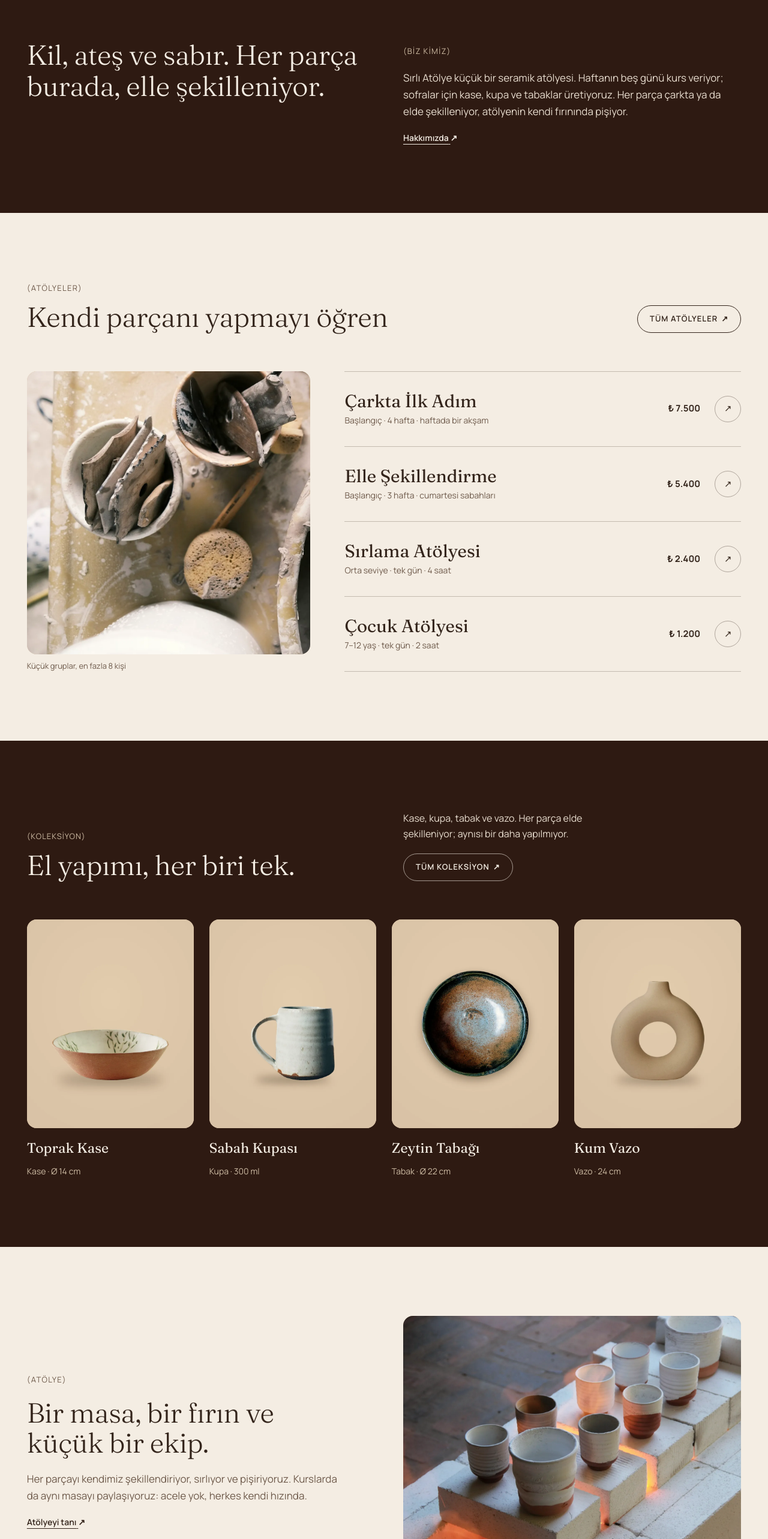
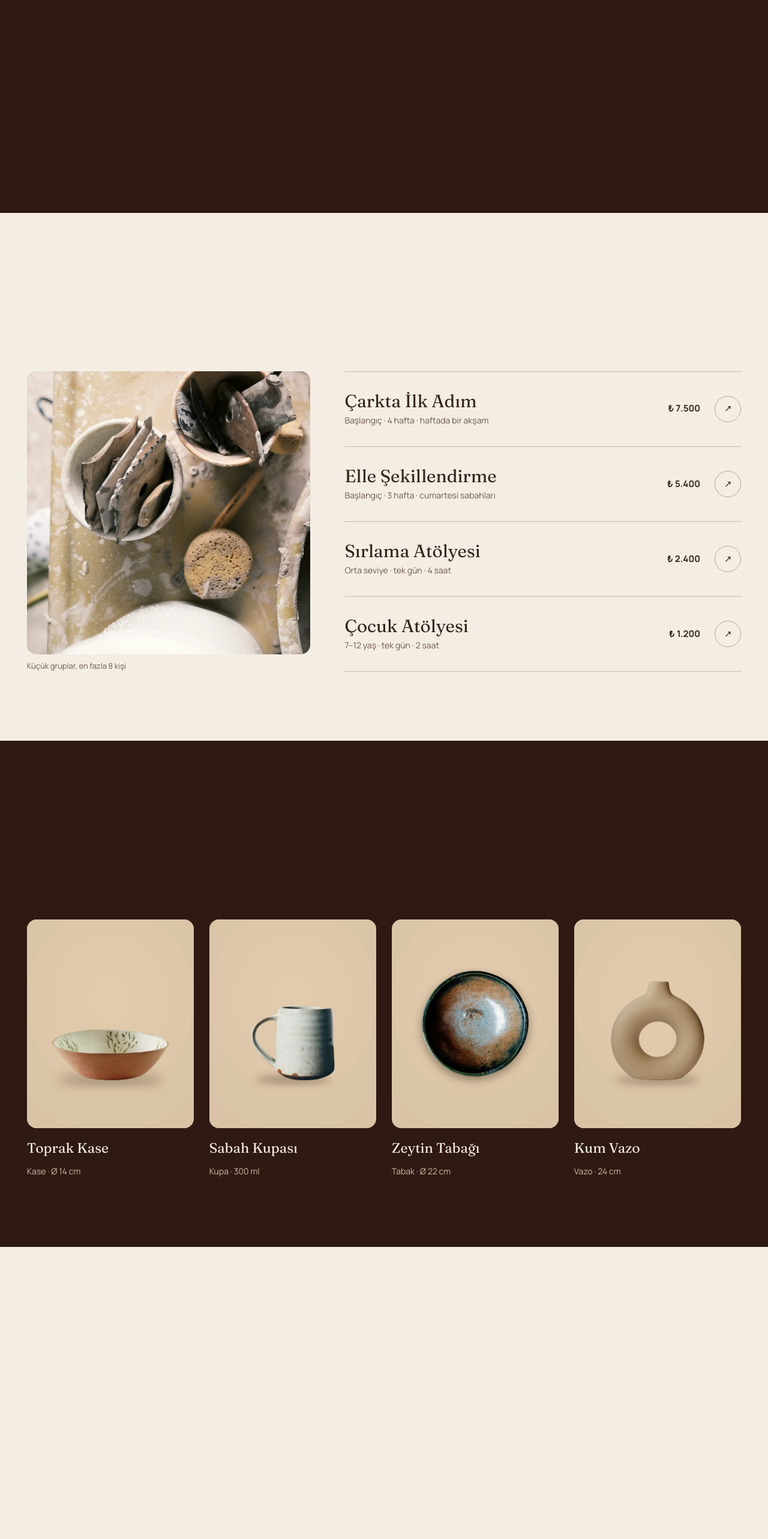
Before and after one commit to sevvalsaygat/mysterious-workshop, a Next.js app: page / in a window 1280 px wide. Shown: the part 1003-3569 px from the top of the page at 60% size. Built offline with nearby package versions, Linux system fonts and the light colour scheme.

Commit message:
feat: add scroll reveal animations

```diff
--- a/app/globals.css
+++ b/app/globals.css
@@ -85,6 +85,15 @@
   }
 }
 
+/* Rises in as it scrolls into view; without browser support it simply shows */
+@utility reveal {
+  @supports (animation-timeline: view()) {
+    animation: rise linear both;
+    animation-timeline: view();
+    animation-range: entry 10% entry 45%;
+  }
+}
+
 /* Link underline that grows from left to right; stays full on the current page */
 @utility link-underline {
   background: linear-gradient(currentColor, currentColor) 0 100% / 0 1px
--- a/containers/Home/Closing/index.tsx
+++ b/containers/Home/Closing/index.tsx
@@ -10,7 +10,7 @@ const Closing: React.FC = () => {
           <span>Küçük gruplar · {SITE.address.district}</span>
         </div>
 
-        <h2 className="font-serif text-[clamp(60px,12.5vw,190px)] leading-[0.95] font-light tracking-[-0.035em]">
+        <h2 className="reveal font-serif text-[clamp(60px,12.5vw,190px)] leading-[0.95] font-light tracking-[-0.035em]">
           <span className="block">Kendi kaseni</span>
           <span className="flex flex-wrap items-center justify-end gap-x-[0.18em]">
             <span
--- a/containers/Home/Collection/index.tsx
+++ b/containers/Home/Collection/index.tsx
@@ -8,7 +8,7 @@ const Collection: React.FC = () => {
   return (
     <section className="bg-espresso text-cream">
       <div className="mx-auto flex max-w-page flex-col gap-[clamp(40px,5vw,72px)] px-gutter py-[clamp(72px,9vw,128px)]">
-        <div className="grid grid-cols-[repeat(auto-fit,minmax(min(100%,420px),1fr))] items-end gap-x-16 gap-y-6">
+        <div className="grid reveal grid-cols-[repeat(auto-fit,minmax(min(100%,420px),1fr))] items-end gap-x-16 gap-y-6">
           <div className="flex flex-col gap-3.5">
             <span className="text-[13px] tracking-[0.08em] text-muted-light uppercase">
               (Koleksiyon)
--- a/containers/Home/Intro/index.tsx
+++ b/containers/Home/Intro/index.tsx
@@ -4,11 +4,11 @@ const Intro: React.FC = () => {
   return (
     <section className="bg-espresso text-cream">
       <div className="mx-auto grid max-w-page grid-cols-[repeat(auto-fit,minmax(min(100%,420px),1fr))] items-start gap-x-16 gap-y-8 px-gutter py-[clamp(72px,9vw,128px)]">
-        <h2 className="font-serif text-[clamp(32px,3.6vw,52px)] leading-[1.12] font-light tracking-[-0.01em]">
+        <h2 className="reveal font-serif text-[clamp(32px,3.6vw,52px)] leading-[1.12] font-light tracking-[-0.01em]">
           Kil, ateş ve sabır. Her parça burada, elle şekilleniyor.
         </h2>
 
-        <div className="flex flex-col gap-5 pt-2.5">
+        <div className="flex reveal flex-col gap-5 pt-2.5">
           <span className="text-[13px] tracking-widest text-muted-light uppercase">
             (Biz kimiz)
           </span>
--- a/containers/Home/Studio/index.tsx
+++ b/containers/Home/Studio/index.tsx
@@ -8,7 +8,7 @@ const Studio: React.FC = () => {
   return (
     <section className="bg-cream text-earth">
       <div className="mx-auto grid max-w-page grid-cols-[repeat(auto-fit,minmax(min(100%,420px),1fr))] items-center gap-x-16 gap-y-12 px-gutter py-[clamp(72px,9vw,128px)]">
-        <div className="flex max-w-130 flex-col gap-5">
+        <div className="flex max-w-130 reveal flex-col gap-5">
           <span className="text-[13px] tracking-widest text-muted uppercase">
             (Atölye)
           </span>
@@ -23,7 +23,7 @@ const Studio: React.FC = () => {
           <TextLink href="/about" title="Atölyeyi tanı" />
         </div>
 
-        <figure className="flex flex-col gap-2.5">
+        <figure className="flex reveal flex-col gap-2.5">
           <div className="relative aspect-4/3 overflow-hidden rounded-2xl bg-sand">
             <Image
               src={kilnImage}
--- a/containers/Home/Workshops/index.tsx
+++ b/containers/Home/Workshops/index.tsx
@@ -11,7 +11,7 @@ const Workshops: React.FC = () => {
   return (
     <section className="bg-cream text-earth">
       <div className="mx-auto flex max-w-page flex-col gap-[clamp(40px,5vw,64px)] px-gutter py-[clamp(72px,9vw,128px)]">
-        <div className="flex flex-wrap items-end justify-between gap-6">
+        <div className="flex reveal flex-wrap items-end justify-between gap-6">
           <div className="flex flex-col gap-3.5">
             <span className="text-[13px] tracking-widest text-muted uppercase">
               (Atölyeler)
```
